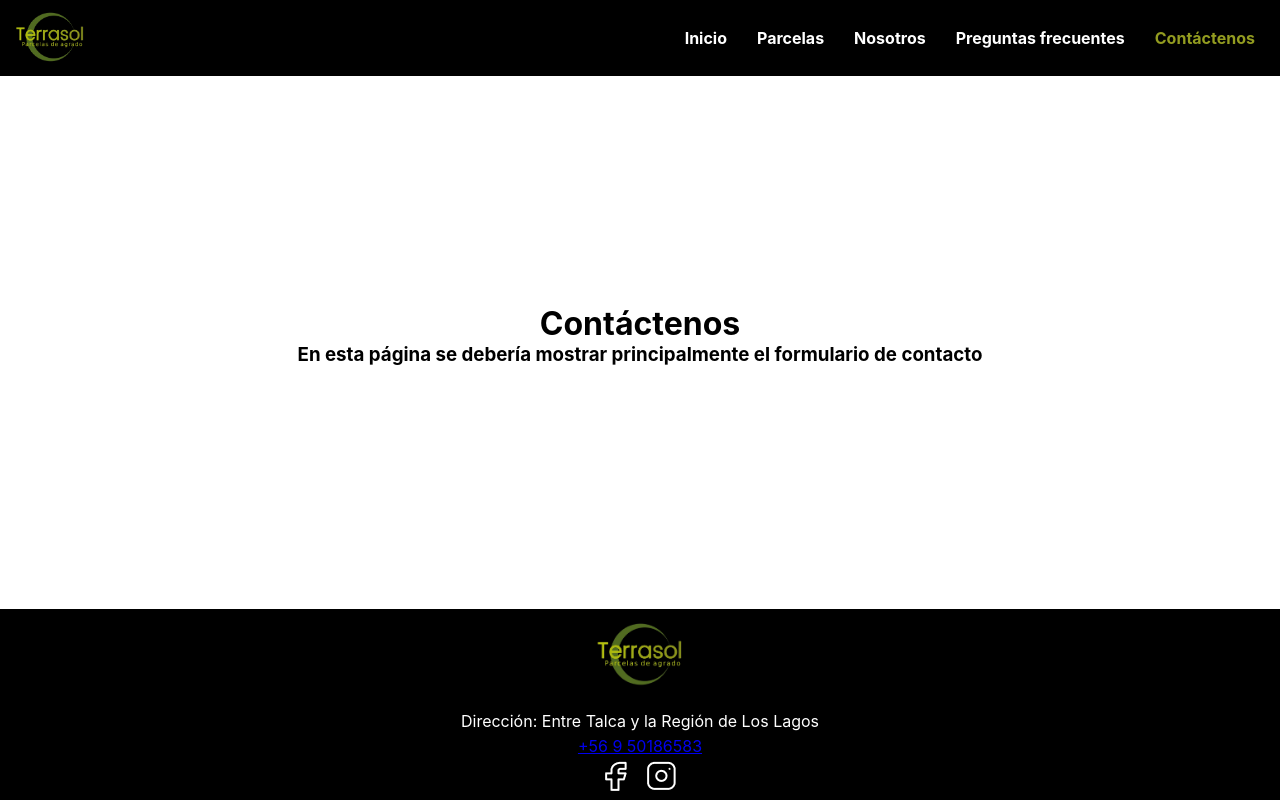
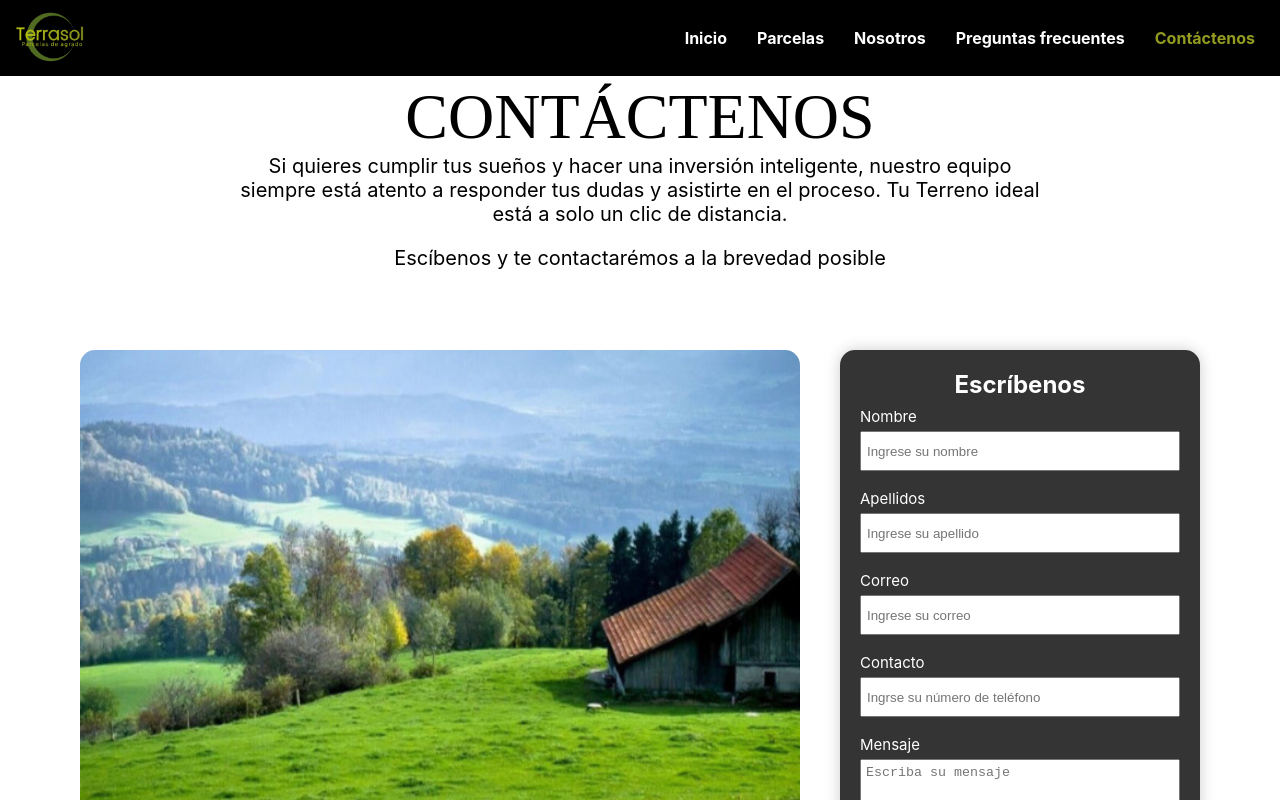
Before and after one commit to Matidmartinez/TerraSol-Front, a React (Create React App) app: page /contacto in a window 1280 px wide. Built offline with nearby package versions, Linux system fonts and the light colour scheme; no server answers; a web font is replaced by a local one.

Commit message:
Se crea componente formulario, se valida con js y se crea pagina contacto

```diff
--- /dev/null
+++ b/src/componentes/Formulario.js
@@ -0,0 +1,142 @@
+import React, { useState } from 'react';
+import '../styles/Contact.css';
+
+export function Formulario() {
+
+    const [firstName, setFirstName] = useState("");
+    const [lastName, setLastName] = useState("");
+    const [email, setEmail] = useState("");
+    const [phone, setPhone] = useState("");
+    const [message, setMessage] = useState("");
+
+    const validarMail = (email) => {
+        const re = /^[a-zA-Z0-9_.+-]+@[a-zA-Z0-9-]+\.[a-zA-Z0-9-.]+$/;
+        return re.test(String(email).toLowerCase());
+    };
+    const validarNombre = () => {
+        const re = /^[a-zA-ZáéíóúÁÉÍÓÚñÑ\s'-]+$/;
+        return  re.test(String(firstName).trim());
+    };
+
+    const validarApellido = () => {
+        const re = /^[a-zA-ZáéíóúÁÉÍÓÚñÑ\s'-]+$/;
+        return  re.test(String(lastName).trim());
+    };
+
+    const validarTelefono = () => {
+        const re = /^\+?[\d\s\-\(\)]+$/;
+        return re.test(String(phone).trim())
+    };
+
+    const handleSubmit = (e) => {
+        e.preventDefault();
+
+        if (!validarNombre(firstName)){
+            alert("Por favor ingrese su nombre")
+            return;
+        }
+        if(!validarApellido(lastName)){
+            alert("Ingrese sus apellidos")
+            return;
+        }
+        if(!validarMail(email)){
+            alert("Ingrese una dirección de correo válida")
+            return;
+        }
+        if(!validarTelefono(phone)){
+            alert("Ingrese su número de teléfono")
+            return;
+        }
+        if(!message.trim()){
+            alert("Ingrese su mensaje por favor.")
+        }
+
+        alert("Gracias por contactarnos");
+
+        setFirstName('');
+        setLastName('');
+        setEmail('');
+        setPhone('');
+        setMessage('');
+    };
+
+
+    return (
+        <div className="Formulario">
+            <h1>Escríbenos</h1>
+            <fieldset>
+                <form action="#" method="get" onSubmit={handleSubmit}>
+                    <label for="firstname">
+                        Nombre
+                    </label>
+                    <input
+                        type="text"
+                        name="firstname"
+                        id="firstname"
+                        value={firstName}
+                        onChange={(e) =>
+                            setFirstName(e.target.value)
+                        }
+                        placeholder="Ingrese su nombre"
+                        required
+                    />
+                    <label for="lastname">Apellidos</label>
+                    <input
+                        type="text"
+                        name="lastname"
+                        id="lastname"
+                        value={lastName}
+                        onChange={(e) =>
+                            setLastName(e.target.value)
+                        }
+                        placeholder="Ingrese su apellido"
+                        required
+                    />
+                    <label for="email">Correo </label>
+                    <input
+                        type="email"
+                        name="email"
+                        id="email"
+                        value={email}
+                        onChange={(e) =>
+                            setEmail(e.target.value)
+                        }
+                        placeholder="Ingrese su correo"
+                        required
+                    />
+                    <label for="tel">Contacto</label>
+                    <input
+                        type="tel"
+                        name="phone"
+                        id="phone"
+                        value={phone}
+                        onChange={(e) =>
+                            setPhone(e.target.value)
+                        }
+                        placeholder="Ingrse su número de teléfono"
+                        required
+                    />
+
+                    <label for="message">Mensaje</label>
+                    <textarea
+                        className='text-form'
+                        name="message"
+                        id="message"
+                        cols="30"
+                        rows="10"
+                        onChange={(e) =>
+                            setMessage(e.target.value)
+                        }
+                        placeholder="Escriba su mensaje"
+                        required
+                    ></textarea>
+                    <button
+                        type="submit"
+                    >
+                        Enviar
+                    </button>
+                </form>
+            </fieldset>
+        </div>
+    );
+}
--- a/src/pages/Contact.js
+++ b/src/pages/Contact.js
@@ -1,10 +1,27 @@
-import React from 'react'
+import React from 'react';
+import { Title } from '../componentes/Title';
+import { Formulario } from '../componentes/Formulario';
+import casitaFormulario from '../assets/casita-formulario.jpg';
+import '../styles/Contact.css'
 
 export const Contact = () => {
   return (
     <>
-        <h1>Contáctenos</h1>
-        <h3>En esta página se debería mostrar principalmente el formulario de contacto</h3>
+      <section className='contact-tittle'>
+        <Title
+          text='Contáctenos'
+        />
+        <p>Si quieres cumplir tus sueños y hacer una inversión inteligente, nuestro equipo siempre está atento a responder tus dudas y asistirte en el proceso. Tu Terreno ideal está a solo un clic de distancia.</p>
+        <p>Escíbenos y te contactarémos a la brevedad posible</p>
+      </section>
+      <section className='contact-escribenos'>
+        <div className='escribenos-imagen'>
+          <img src={casitaFormulario}></img>
+        </div>
+        <div className='escribenos-formulario'>
+        <Formulario />
+        </div>
+      </section>
     </>
   )
 }
--- /dev/null
+++ b/src/styles/Contact.css
@@ -0,0 +1,152 @@
+
+.contact-tittle {
+  display: flex;
+  flex-direction: column;
+  gap: 0;
+  justify-content: center;
+  align-items: center;
+  text-align: center;
+  padding: 20px;
+}
+
+.contact-tittle p {
+  font-size: 20px;
+  max-width: 800px;
+  margin: 0 auto 20px;
+}
+
+.contact-escribenos {
+  display: flex;
+  justify-content: center;
+  align-items: center;
+  width: 100%;
+  max-width: 1200px;
+  margin: 0 auto;
+  padding: 20px;
+  box-sizing: border-box;
+  flex-direction: row;
+}
+
+.escribenos-imagen, .escribenos-formulario {
+  height: 100%;
+  box-sizing: border-box;
+}
+
+.escribenos-imagen {
+  flex: 2;
+  display: flex;
+  justify-content: initial;
+  align-items: initial;
+  padding: 20px;
+  height: 100%;
+  width: 100%;
+}
+
+.escribenos-imagen img {
+  max-width: 100%;
+  height: auto;
+  border-radius: 15px;
+}
+
+.escribenos-formulario {
+  flex: 1;
+  display: flex;
+  justify-content: center;
+  align-items: center;
+  padding: 20px;
+}
+
+.Formulario {
+  display: flex;
+  flex-direction: column;
+  background-color: #343434;
+  border-radius: 15px;
+  box-shadow: 0 0 15px rgba(0, 0, 0, 0.2);
+  padding: 20px;
+  width: 100%;
+  max-width: 400px;
+  text-align: center;
+  color: white;
+}
+
+fieldset {
+  border: none;
+  margin: 0;
+  padding: 0;
+}
+
+.Formulario label {
+  font-size: 15px;
+  display: block;
+  margin-top: 8px;
+  margin-bottom: 5px;
+  text-align: left;
+  color: white;
+}
+
+.Formulario input,
+.Formulario textarea {
+  margin-bottom: 10px;
+  width: 100%;
+  box-sizing: border-box;
+}
+
+.Formulario input {
+  height: 40px;
+  padding: 5px;
+}
+
+.Formulario textarea {
+  min-height: 150px;
+  max-height: 200px;
+  resize: vertical;
+  padding: 5px;
+}
+
+button {
+  background-color: #5cb85c;
+  color: white;
+  border: none;
+  padding: 10px;
+  border-radius: 5px;
+  cursor: pointer;
+}
+
+button:hover {
+  background-color: #4cae4c;
+}
+
+ /* Dispositivos Medianos*/
+@media (max-width: 768px) {
+    .contact-escribenos {
+      flex-direction: column;
+    }
+
+    .escribenos-imagen, .escribenos-formulario {
+      padding: 10px;
+    }
+
+    .Formulario {
+      max-width: 100%;
+    }
+  }
+
+  /* Dispositivos pequeños*/
+  @media (max-width: 480px) {
+    .contact-tittle p {
+      font-size: 16px;
+    }
+
+    .Formulario input {
+      height: 35px;
+    }
+
+    .Formulario textarea {
+      min-height: 100px;
+      max-height: 150px;
+    }
+
+    button {
+      padding: 8px;
+    }
+  }
--- a/src/styles/Header.css
+++ b/src/styles/Header.css
@@ -1,5 +1,5 @@
 .HeaderSection {
-    background-image: url('../assets/Fondo-home.jpg');
+    background-image: url('../assets/fondo-home.jpg');
     background-repeat: round;
     background-attachment: fixed;
     background-size: auto;
```
Also changed, not shown: src/assets/casita-formulario.jpg (added).
